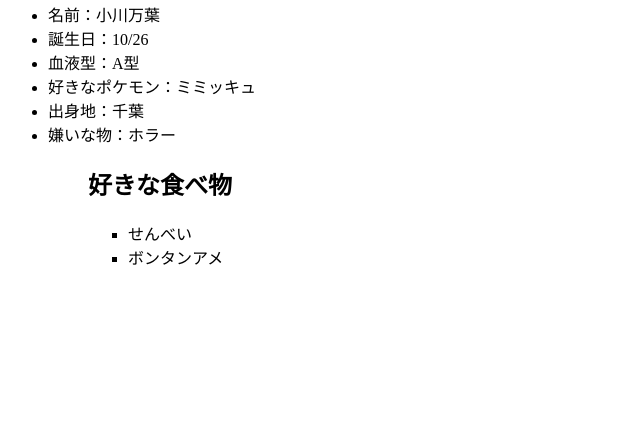
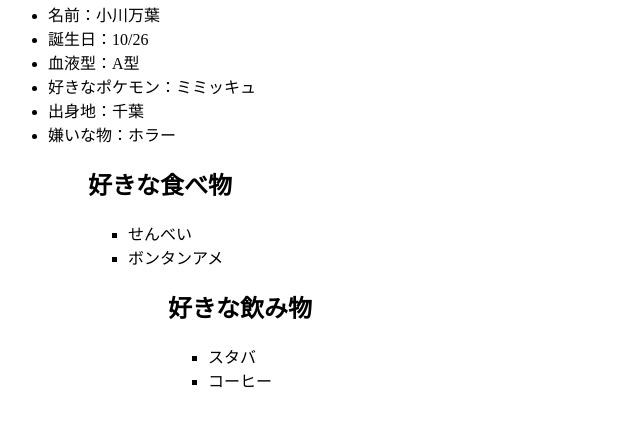
Before and after one commit to OgawaKazuha/git-practice, a plain HTML site: page index.html in a window 1280 px wide. Shown: the part 87-512 px from the top of the page, without its empty margins (0-640 px from the left). Drawn offline with Linux system fonts and the light colour scheme.

Commit message:
好きな飲み物を追加

```diff
--- a/index.html
+++ b/index.html
@@ -22,5 +22,11 @@
         <li>ボンタンアメ</li>
     <ul>
 
+    <h2>好きな飲み物</h2>
+    <ul>
+        <li>スタバ</li>
+        <li>コーヒー</li>
+    </ul>
+
 </body>
 </html>
```
